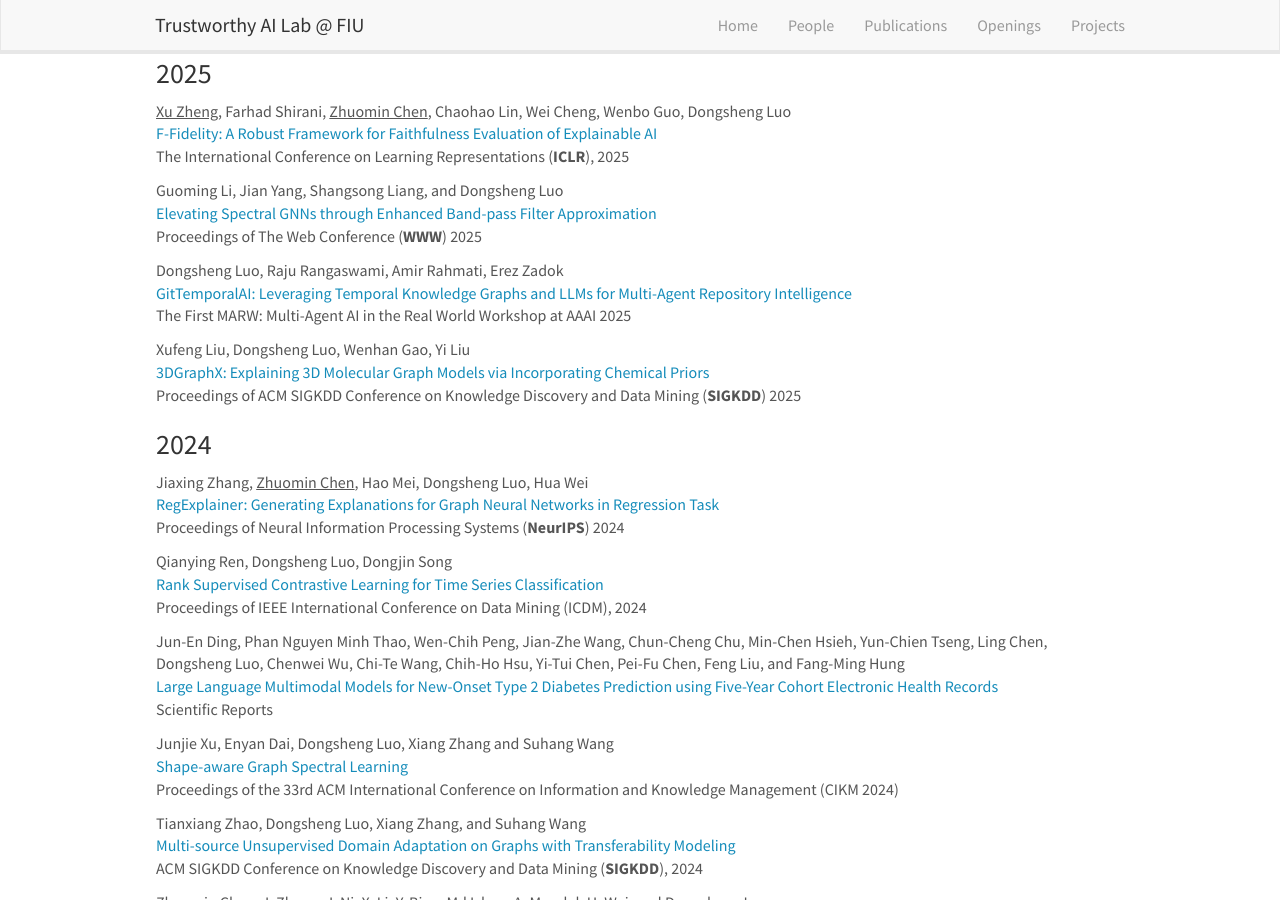
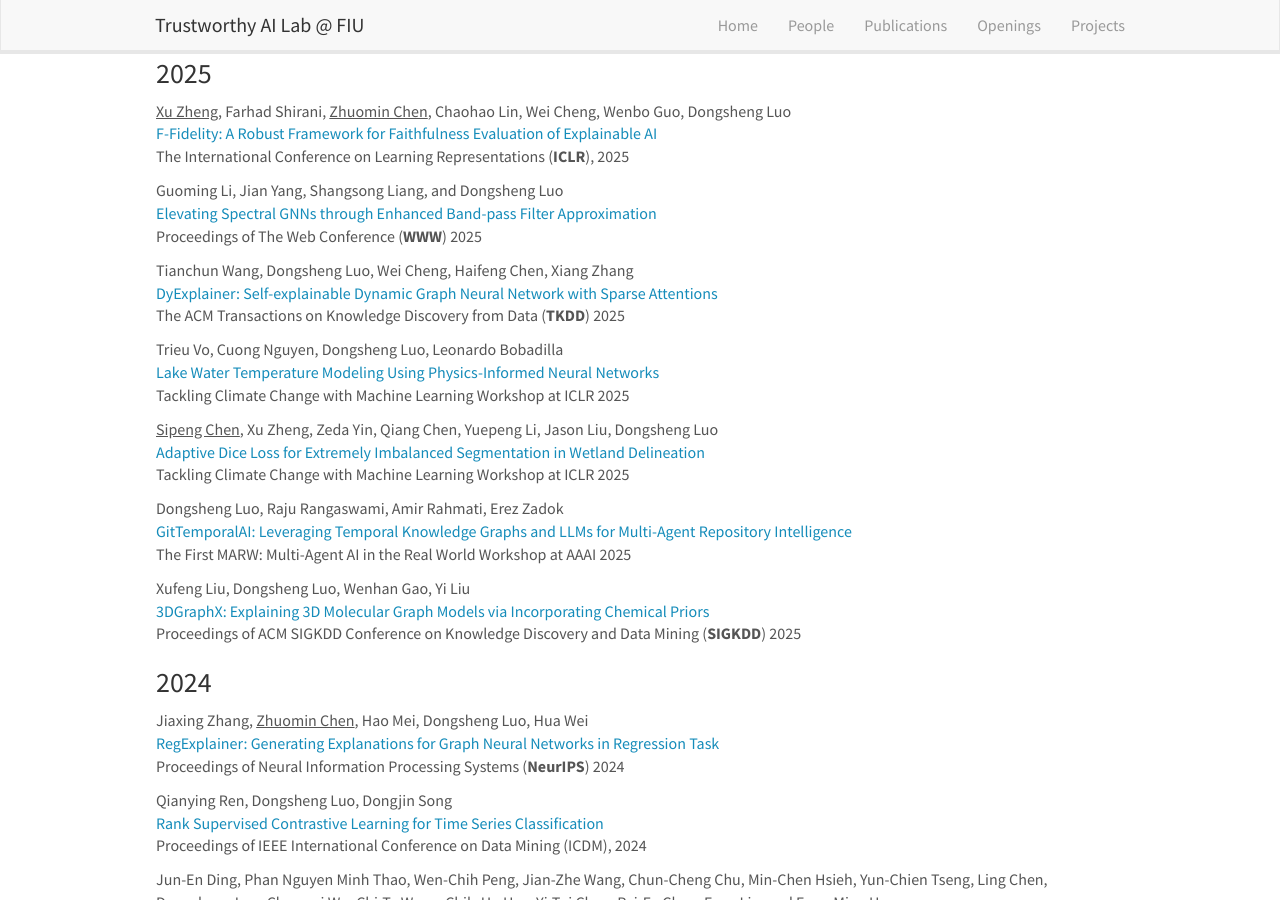
Before and after one commit to trustai4s-lab/trustai4s-lab.github.io, a Jekyll site: the page built from _pages/publications.md, in a window 1280 px wide and 900 px high, scrolled down 928 px. Built offline with Jekyll 4.4.1, drawn with Linux system fonts in a browser that asks for light colours; nearby versions of some CDN libraries.

Commit message:
Update publications.md

```diff
--- a/_pages/publications.md
+++ b/_pages/publications.md
@@ -58,6 +58,18 @@ The International Conference on Learning Representations (**ICLR**), 2025
 Guoming Li, Jian Yang, Shangsong Liang, and Dongsheng Luo\
 [Elevating Spectral GNNs through Enhanced Band-pass Filter Approximation](https://arxiv.org/abs/2404.15354)\
 Proceedings of The Web Conference (**WWW**) 2025
+
+Tianchun Wang, Dongsheng Luo, Wei Cheng, Haifeng Chen, Xiang Zhang\
+[DyExplainer: Self-explainable Dynamic Graph Neural Network with Sparse Attentions](https://arxiv.org/abs/2310.16375)\
+The ACM Transactions on Knowledge Discovery from Data (**TKDD**) 2025
+
+Trieu Vo, Cuong Nguyen,  Dongsheng Luo, Leonardo Bobadilla\
+[Lake Water Temperature Modeling Using Physics-Informed Neural Networks]()\
+Tackling Climate Change with Machine Learning Workshop at ICLR 2025
+
+<u>Sipeng Chen</u>, Xu Zheng, Zeda Yin, Qiang Chen, Yuepeng Li, Jason Liu, Dongsheng Luo\
+[Adaptive Dice Loss for Extremely Imbalanced Segmentation in Wetland Delineation]()\
+Tackling Climate Change with Machine Learning Workshop at ICLR 2025
 
 Dongsheng Luo, Raju Rangaswami, Amir Rahmati, Erez Zadok\
 [GitTemporalAI: Leveraging Temporal Knowledge Graphs and LLMs for Multi-Agent Repository Intelligence]()\
```
